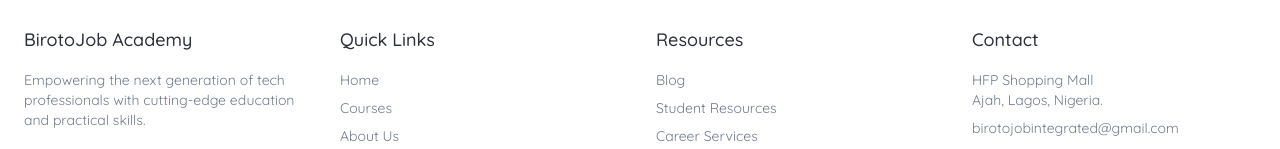
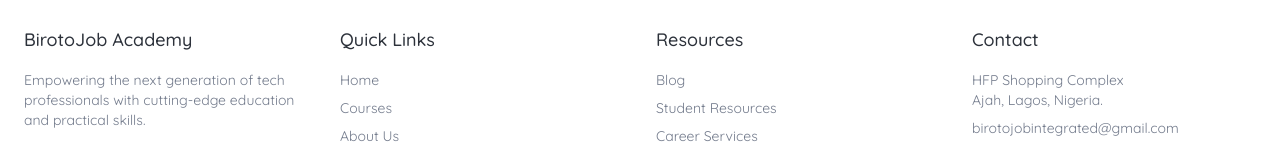
Before and after one commit to henrymishael/Birotojob, a Next.js app: page / in a window 1280 px wide. Shown: the part 3144-3293 px from the top of the page. Built offline with nearby package versions, Linux system fonts and the light colour scheme.

Commit message:
fix: hot-fixes

```diff
--- a/src/components/footer.tsx
+++ b/src/components/footer.tsx
@@ -41,7 +41,7 @@
               </li>
               <li>
                 <Link
-                  href='/contact'
+                  href='https://api.whatsapp.com/send/?phone=2349081893000&text&type=phone_number&app_absent=0'
                   className='text-muted-foreground hover:text-foreground transition-colors'
                 >
                   Contact
@@ -90,7 +90,7 @@
             <h3 className='text-lg font-medium'>Contact</h3>
             <ul className='space-y-2 text-sm'>
               <li className='text-muted-foreground'>
-                HFP Shopping Mall
+                HFP Shopping Complex
                 <br />
                 Ajah, Lagos, Nigeria.
               </li>
--- a/src/lib/data.ts
+++ b/src/lib/data.ts
@@ -432,7 +432,7 @@
     image: "/images/ICT.jpg",
     duration: "8 weeks",
     level: "Beginner",
-    price: "₦120,000",
+    price: "₦175,000",
     startDate: "May 5, 2025",
     instructor: "Akpan Michael",
     topics: [
```
